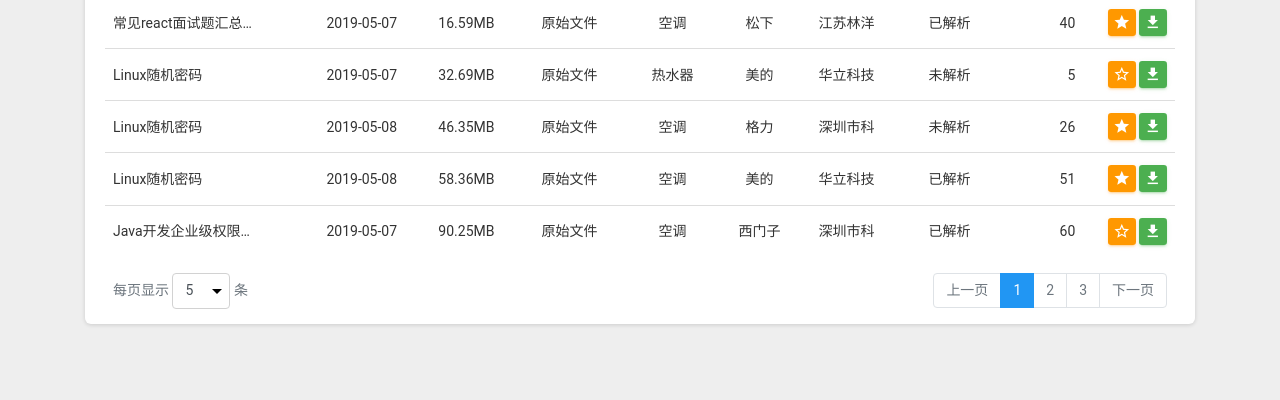
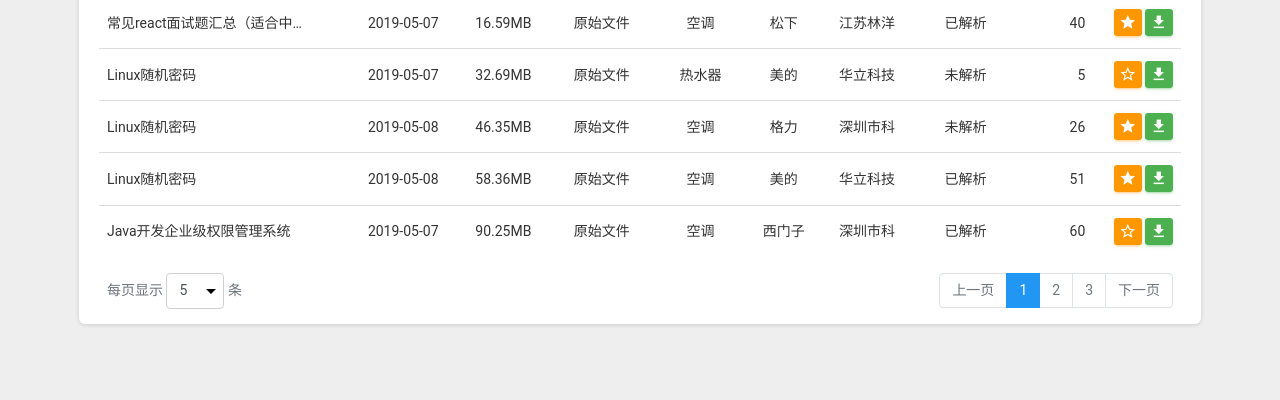
Before and after one commit to luhaopeng/doc-share-platform, a plain HTML site: page page/origin.html in a window 1280 px wide. Shown: the part 400-800 px from the top of the page. Drawn offline with nearby package versions, Linux system fonts and the light colour scheme.

Commit message:
adjust width

```diff
--- a/css/origin.less
+++ b/css/origin.less
@@ -254,7 +254,7 @@
     cursor: pointer;
 
     td .text-ellipsis {
-      max-width: 150px;
+      max-width: 200px;
       overflow: hidden;
       text-overflow: ellipsis;
       white-space: nowrap;
--- a/page/origin.html
+++ b/page/origin.html
@@ -87,7 +87,7 @@
       <!-- nav end -->
 
       <!-- content -->
-      <div class="container">
+      <div class="container-fluid container-custom">
         <div class="search">
           <input
             type="text"
```
